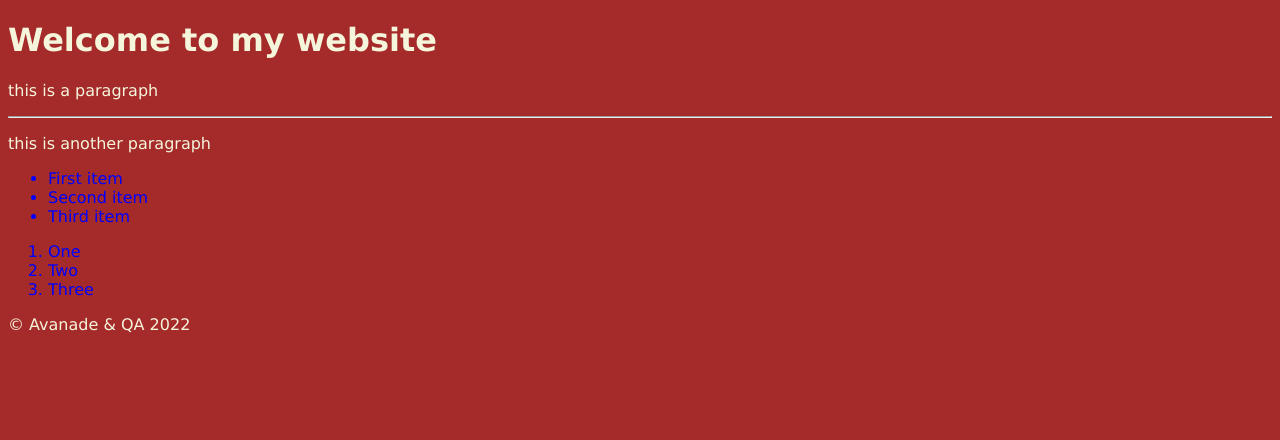
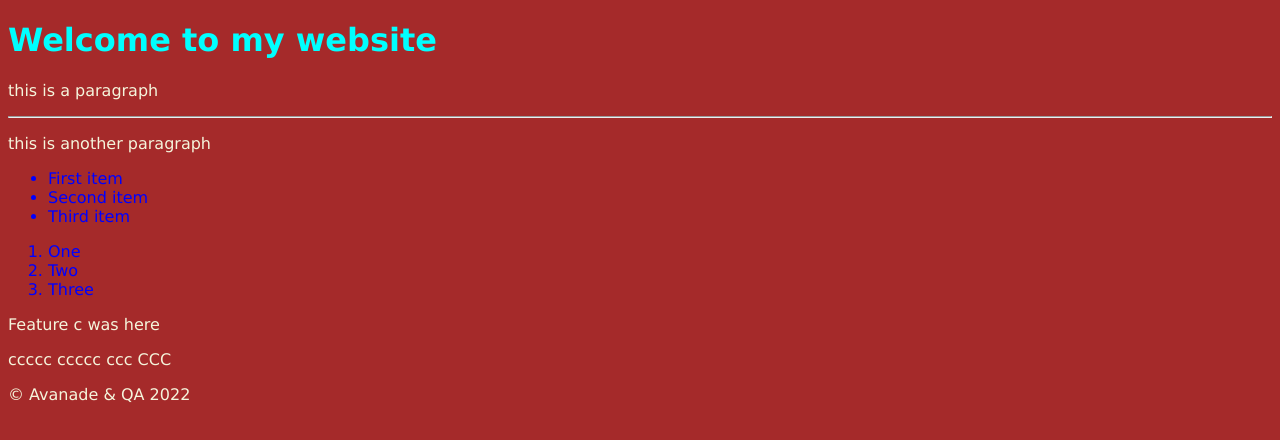
Before and after one commit to Juwariah/Bookstore, a plain HTML site: page index.html in a window 1280 px wide. Drawn offline with Linux system fonts and the light colour scheme.

Commit message:
feature c with h1 style

```diff
--- a/index.html
+++ b/index.html
@@ -21,6 +21,8 @@
         <li> Two </li>
         <li> Three </li>
     </ol>
+    <p>Feature c was here</p>
+    <p>ccccc ccccc ccc CCC</p>
     <footer>
         <p>&copy; Avanade & QA 2022
 
--- a/styles.css
+++ b/styles.css
@@ -9,3 +9,7 @@ footer {
 }
 
 li { color: blue}
+
+h1{
+    color:aqua;
+}
```
